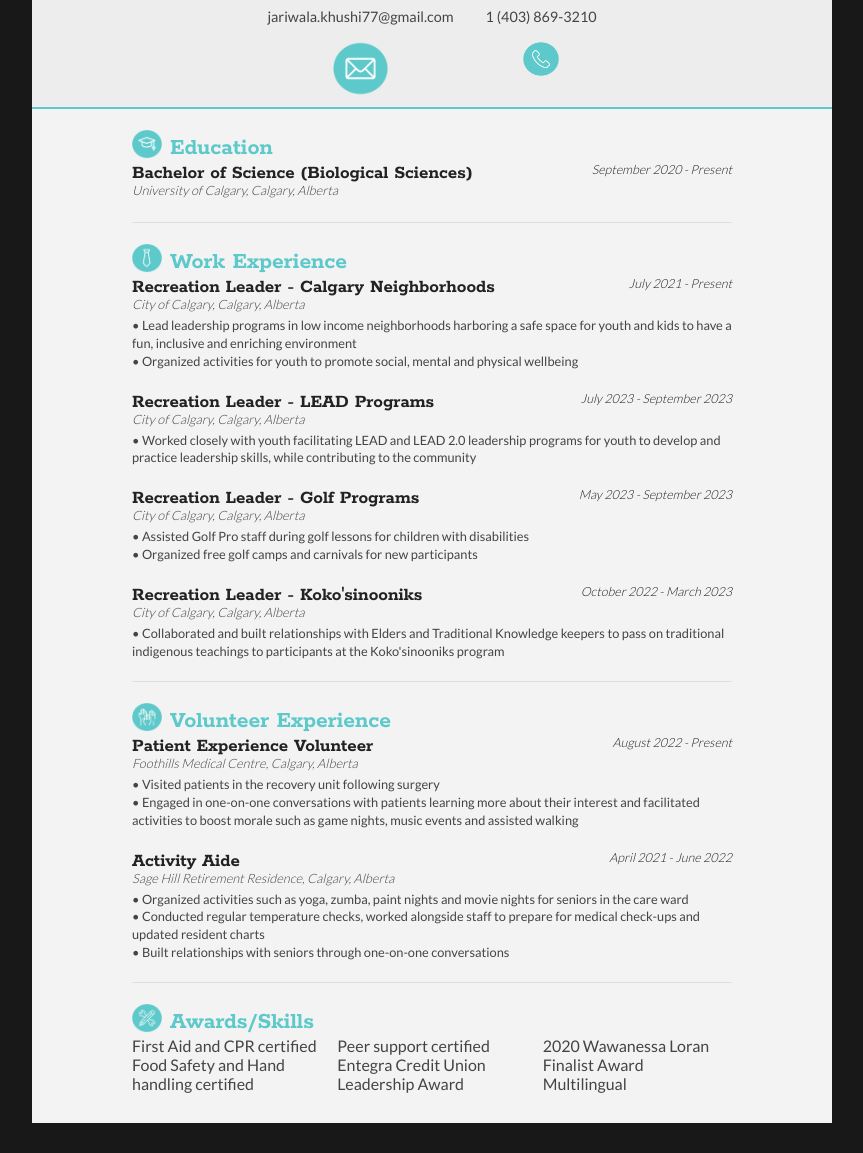
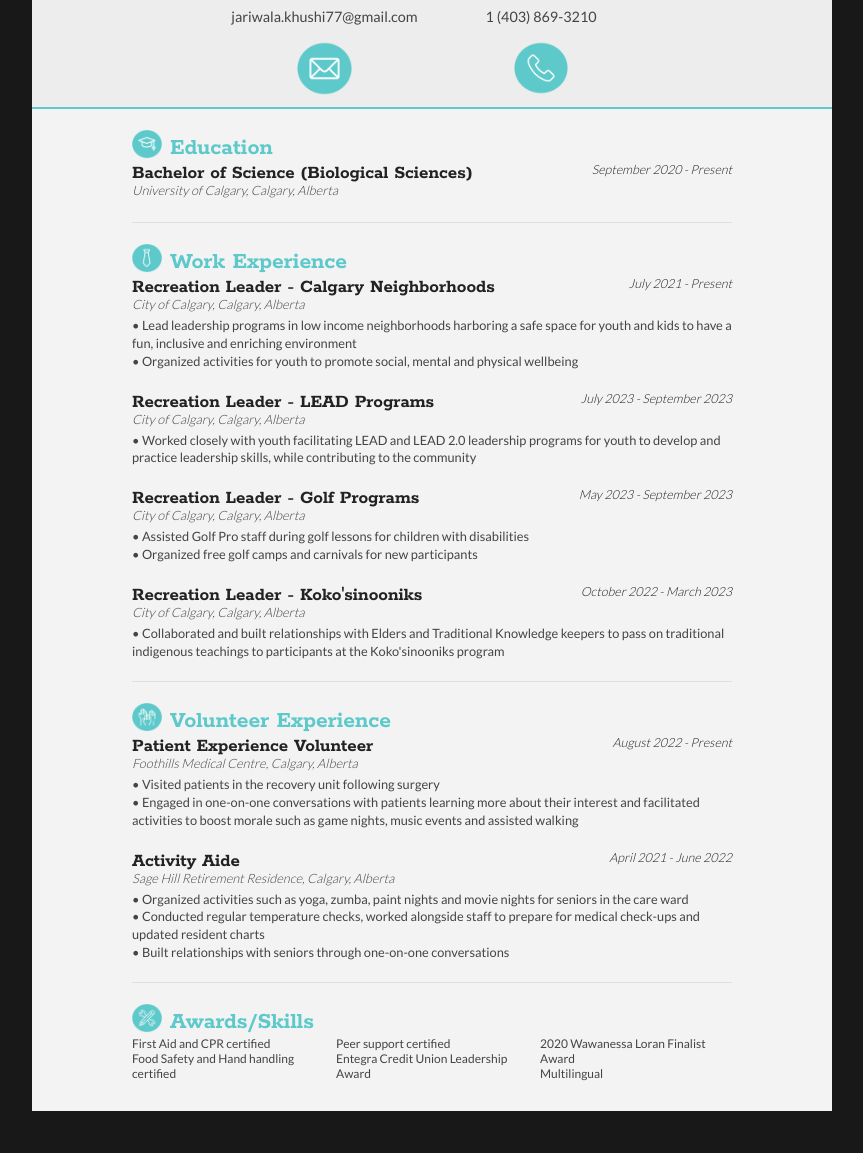
Before and after one commit to khushijariwalaa/khushijariwalaa.github.io, a plain HTML site: page index.html in a window 1280 px wide. Shown: the part 103-1256 px from the top of the page, without its empty margins (208-1071 px from the left). Drawn offline with Linux system fonts and the light colour scheme.

Commit message:
Final updated

```diff
--- a/index.html
+++ b/index.html
@@ -26,8 +26,9 @@
 					<ul>
 						<!-- Images must be 128px x 128px -->
 						<li><a href="mailto:jariwala.khushi77@gmail.com" target="_blank">jariwala.khushi77@gmail.com</a><img src="images/Email.png" alt="Email Image"></li>
+						<li><a href="mailto:jariwala.khushi77@gmail.com" target="_blank">&nbsp;&nbsp;&nbsp;&nbsp;&nbsp;&nbsp;&nbsp;&nbsp;&nbsp;&nbsp;&nbsp;&nbsp;&nbsp;1 (403) 869-3210&nbsp;&nbsp;&nbsp;&nbsp;&nbsp;&nbsp;&nbsp;&nbsp;&nbsp;&nbsp;&nbsp;&nbsp;&nbsp;</a><img src="images/Phone.png" alt="Email Image"></li>
 						<!-- <li><a href="https://amukhi123.github.io" target="_blank">amukhi123.github.io</a><img src="images/Portfolio.png" style="width: 30%; height: 30%;" alt="Portfolio Image"></li> -->
-						<li><a href="">1 (403) 869-3210</a><img src="images/Phone.png" alt="Phone Image"></li>
+						<!-- <li><a href="">1 (403) 869-3210</a><img src="images/Phone.png" alt="Phone Image"></li> -->
 					</ul>
 				</div>
 			</div>
--- a/style.css
+++ b/style.css
@@ -195,7 +195,7 @@ section:last-child {
 	-webkit-column-count:3;
 	column-count:3;
 	margin-bottom: 20px;
-	font-size: 1em;
+	font-size: 0.75em;
 	color: #444;
 }
 
```
